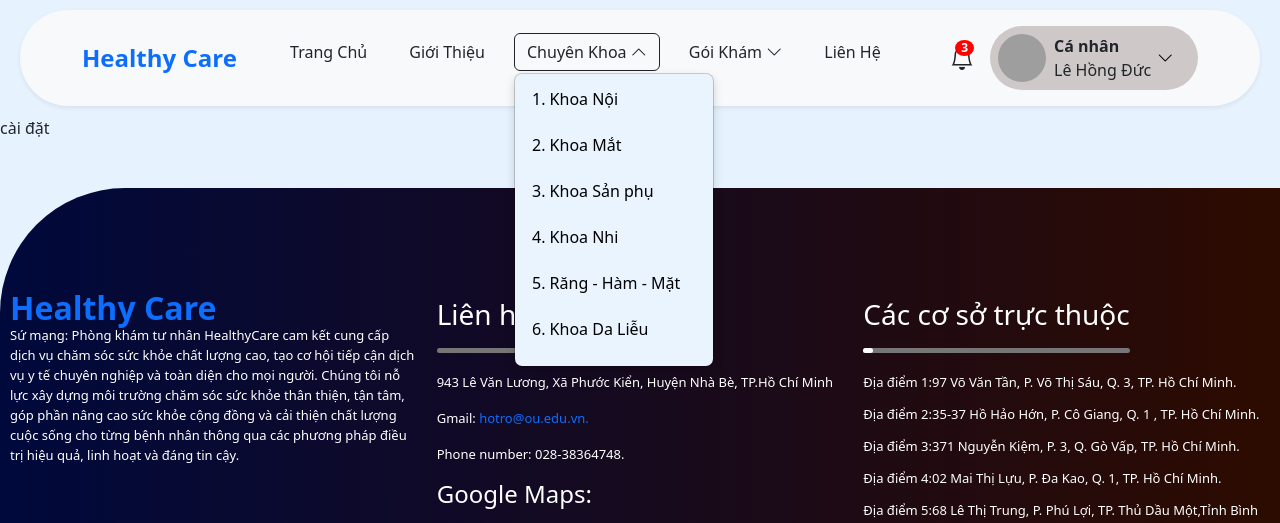
After one commit to habaodang/clinic_management, a Flask app: page /setting in a window 1280 px wide, after a click on "Chuyên Khoa". The commit adds this page. Shown: the top 523 px of the page. Run offline with Flask 3, Linux system fonts and the light colour scheme; grey boxes are pictures that could not be loaded.

Commit message:
font-end-login

```diff
--- a/app/routes.py
+++ b/app/routes.py
@@ -16,6 +16,21 @@ def logout_process():
 def login():
     return render_template('login.html')
 
+
+@bp.route('/indexLogin')
+def index_login():
+    return render_template('indexLogin.html')
+
+
+@bp.route('/medicalBook')
+def medical_book():
+    return render_template('medicalBook.html')
+
+
+@bp.route('/setting')
+def setting():
+    return render_template('setting.html')
+
 @bp.route('/register')
 def register():
     return render_template('register.html')
--- a/app/static/css/appointment.css
+++ b/app/static/css/appointment.css
@@ -10,7 +10,7 @@
 
 }
 footer {
-  margin-top:0rem !important;
+  margin-top:3rem !important;
   border-radius:2rem 2rem 0 0;
 }
 .form-label {
--- a/app/static/css/style.css
+++ b/app/static/css/style.css
@@ -12,6 +12,86 @@ footer {
   font-size: 13px;
   line-height: 20px;
 }
+
+.btnLogin {
+      background-color: #cfc8c8 !important;
+      border-radius: 2rem;
+      cursor: pointer;
+      transition: box-shadow 0.3s;
+    }
+    .btnLogin:hover {
+      box-shadow: 0 4px 8px rgba(0, 0, 0, 0.1);
+    }
+    .dropdown-menu {
+      min-width: 200px;
+    }
+.btnDown {
+    border-radius: 2rem !important;
+}
+.btnDrop
+{
+ width: 13rem;
+}
+
+
+
+.dropdownToggle {
+  border: none;
+  outline: none;
+  background-color:#cfc8c8;
+  width: 2rem;
+  height: 2rem;
+  border-radius: 5rem !important;
+}
+
+.dropdownToggle:hover {
+   background-color:blue;
+   color:white
+}
+.dropdownToggle:focus {
+  outline: none;
+  box-shadow: none;
+}
+.dropdownToggle i{
+   margin-right:1rem;
+ }
+.avt img {
+   width: 3rem;
+   height: 3rem;
+   margin:0.5rem;
+
+}
+
+.dropdown-menu a {
+    color: black;
+    padding: 5px 17px !important;
+    transition: all 0.3s ease-in-out;
+    background-color: #e9f4ff;
+
+}
+.dropdown-menu a:hover {
+    border-radius:2rem;
+
+
+}
+ .notification {
+      position: relative;
+      cursor: pointer;
+    }
+ .notification .badge {
+      position: absolute;
+      top: 0;
+      right: 0;
+      background-color: red;
+      color: white;
+      border-radius: 50%;
+      font-size: 12px;
+      padding: 2px 6px;
+    }
+ .dropdownHello li{
+   padding-left: 1rem;
+
+ }
 .statistics-container {
       padding: 1rem 1rem;
       margin-top: 11rem; /* Khoảng cách phía trên */
--- a/app/templates/appointment.html
+++ b/app/templates/appointment.html
@@ -83,7 +83,7 @@
                                 </div>
                             </div>
                         {% endblock %}
-                    </div
+                    </div>
                 </div>
             </div>
         </div>
--- a/app/templates/index.html
+++ b/app/templates/index.html
@@ -4,7 +4,6 @@
     <section class="hero py-5">
         <div class="container">
             <div class="row align-items-center">
-                <!-- Text Content -->
                 <div class="col-md-6">
                     <span class="badge bg-primary text-white mb-3 px-3 py-2">Chúng Tôi Làm Việc Từ Cái Tâm</span>
                     <h1 class="display-5 fw-bold">
@@ -16,13 +15,10 @@
                     </p>
                     <div class="mt-4">
                         <a href="/appointment"><button class="btn btn-primary me-3">Đặt Lịch Ngay Bây Giờ</button></a>
-                        <!-- Nút Play Video -->
                         <button class="btn btn-outline-secondary" id="playVideoBtn">Xem Video</button>
                     </div>
                 </div>
-                <!-- Illustration -->
                 <div class="col-md-6 text-center">
-                    <!-- Carousel -->
                     <div id="imageCarousel" class="carousel slide" data-bs-ride="carousel" data-bs-interval="3000">
                         <div class="carousel-inner">
                             <div class="carousel-item active">
@@ -42,7 +38,6 @@
                                      class="d-block w-100" alt="Image 4">
                             </div>
                         </div>
-                        <!-- Controls -->
                         <button class="carousel-control-prev" type="button" data-bs-target="#imageCarousel" data-bs-slide="prev">
                             <span class="carousel-control-prev-icon" aria-hidden="true"></span>
                             <span class="visually-hidden">Previous</span>
@@ -181,5 +176,4 @@
 {% block javascript %}
 <script src="{{ url_for('static', filename='js/style.js') }}"></script>
 <script src="https://cdn.jsdelivr.net/npm/bootstrap@5.3.0-alpha1/dist/js/bootstrap.bundle.min.js"></script>
-
 {% endblock %}
--- /dev/null
+++ b/app/templates/indexLogin.html
@@ -0,0 +1,182 @@
+{% extends 'layout/base.html' %}
+{% block header %}
+{% include 'layout/headerLogin.html' %}
+{% endblock %}
+{% block content %}
+<section class="container">
+    <section class="hero py-5">
+        <div class="container">
+            <div class="row align-items-center">
+                <div class="col-md-6">
+                    <span class="badge bg-primary text-white mb-3 px-3 py-2">Chúng Tôi Làm Việc Từ Cái Tâm</span>
+                    <h1 class="display-5 fw-bold">
+                        Chúng tôi luôn đặt sức khỏe và uy tín của khách hàng lên <span
+                            class="text-primary">Hàng Đầu</span>
+                    </h1>
+                    <p class="mt-3 text-muted">
+                        Hãy đặt lịch trước để được nhận nhiều ưu đãi nhé.
+                    </p>
+                    <div class="mt-4">
+                        <a href="/appointment"><button class="btn btn-primary me-3">Đặt Lịch Ngay Bây Giờ</button></a>
+                        <button class="btn btn-outline-secondary" id="playVideoBtn">Xem Video</button>
+                    </div>
+                </div>
+                <div class="col-md-6 text-center">
+                    <div id="imageCarousel" class="carousel slide" data-bs-ride="carousel" data-bs-interval="3000">
+                        <div class="carousel-inner">
+                            <div class="carousel-item active">
+                                <img src="https://res.cloudinary.com/dudfmzv9d/image/upload/v1733338116/svcxbqvh8gxj9yfqcuts.webp"
+                                     class="d-block w-100" alt="Image 1">
+                            </div>
+                            <div class="carousel-item">
+                                <img src="https://res.cloudinary.com/dudfmzv9d/image/upload/v1733651232/pexels-artempodrez-5726794_chluuk.jpg"
+                                     class="d-block w-100" alt="Image 2">
+                            </div>
+                            <div class="carousel-item">
+                                <img src="https://res.cloudinary.com/dudfmzv9d/image/upload/v1733651317/pexels-tara-winstead-7723532_jgzhdz.jpg"
+                                     class="d-block w-100" alt="Image 3">
+                            </div>
+                            <div class="carousel-item">
+                                <img src="https://res.cloudinary.com/dudfmzv9d/image/upload/v1733650998/pexels-pavel-danilyuk-8442105_ra2tqr.jpg"
+                                     class="d-block w-100" alt="Image 4">
+                            </div>
+                        </div>
+                        <button class="carousel-control-prev" type="button" data-bs-target="#imageCarousel" data-bs-slide="prev">
+                            <span class="carousel-control-prev-icon" aria-hidden="true"></span>
+                            <span class="visually-hidden">Previous</span>
+                        </button>
+                        <button class="carousel-control-next" type="button" data-bs-target="#imageCarousel" data-bs-slide="next">
+                            <span class="carousel-control-next-icon" aria-hidden="true"></span>
+                            <span class="visually-hidden">Next</span>
+                        </button>
+                    </div>
+                </div>
+            </div>
+        </div>
+    </section>
+</section>
+<section id="gioithieuSection">
+    <div style="width: 10%; height: 10%; min-height: 12vh; background-color: #e6f3ff;">
+    </div>
+<div class="container">
+    <div class="row">
+      <div class="col-md-12 text-center">
+        <h2 class="mb-4">Thông Tin Về Chúng Tôi</h2>
+        <hr class="my-2">
+        <p class="lead">
+          Chúng tôi có đội ngũ lên đến 50 thành viên. <br>
+          Phòng khám được thành lập với sứ mệnh cung cấp dịch vụ y tế chất lượng cao, đáp ứng nhu cầu chăm sóc sức khỏe của
+          cộng đồng. Với đội ngũ bác sĩ chuyên môn cao, thiết bị hiện đại và môi trường khám chữa bệnh thân thiện, chúng tôi cam
+          kết mang đến sự an tâm và hiệu quả cho người bệnh.
+        </p>
+        <hr class="my-2">
+      </div>
+    </div>
+  </div>
+<div class="col-md-12 text-center">
+    <div id="uniqueCarousel" class="carousel slide" data-bs-ride="carousel" data-bs-interval="3000">
+        <div class="carousel-content-wrapper">
+            <div class="carousel-item active">
+                <div class="d-flex justify-content-center my-unique-carousel-wrapper">
+                    <div class="my-unique-carousel-card">
+                        <h3>Chuyên Khoa Nội</h3>
+                        <p>Chẩn đoán và điều trị các bệnh lý liên quan đến tim mạch với đội ngũ chuyên gia hàng đầu.</p>
+                        <a href="#" class="btn btn-primary">Tìm hiểu thêm</a>
+                    </div>
+                    <div class="my-unique-carousel-card">
+                        <h3>Chuyên Khoa Mắt</h3>
+                        <p>Chẩn đoán và điều trị các bệnh lý liên quan đến tim mạch với đội ngũ chuyên gia hàng đầu.</p>
+                        <a href="#" class="btn btn-primary">Tìm hiểu thêm</a>
+                    </div>
+                    <div class="my-unique-carousel-card">
+                        <h3>Chuyên Khoa </h3>
+                        <p>Chẩn đoán và điều trị các bệnh lý liên quan đến tim mạch với đội ngũ chuyên gia hàng đầu.</p>
+                        <a href="#" class="btn btn-primary">Tìm hiểu thêm</a>
+                    </div>
+                </div>
+            </div>
+            <div class="carousel-item">
+                <div class="d-flex justify-content-center my-unique-carousel-wrapper">
+                    <div class="my-unique-carousel-card">
+                        <h3>Chuyên Khoa Nhi</h3>
+                        <p>Chẩn đoán và điều trị các bệnh lý liên quan đến tim mạch với đội ngũ chuyên gia hàng đầu.</p>
+                        <a href="#" class="btn btn-primary">Tìm hiểu thêm</a>
+                    </div>
+                    <div class="my-unique-carousel-card">
+                        <h3>Răng - Hàm - Mặt</h3>
+                        <p>Chẩn đoán và điều trị các bệnh lý liên quan đến tim mạch với đội ngũ chuyên gia hàng đầu.</p>
+                        <a href="#" class="btn btn-primary">Tìm hiểu thêm</a>
+                    </div>
+                    <div class="my-unique-carousel-card">
+                        <h3>Chuyên Khoa</h3>
+                        <p>Chẩn đoán và điều trị các bệnh lý liên quan đến tim mạch với đội ngũ chuyên gia hàng đầu.</p>
+                        <a href="#" class="btn btn-primary">Tìm hiểu thêm</a>
+                    </div>
+                </div>
+                </div>
+        </div>
+        <!-- Nút điều hướng Previous -->
+        <button class="carousel-control-prev" type="button" data-bs-target="#uniqueCarousel" data-bs-slide="prev" style="background-color: black; border: none; color: white;">
+            <span class="carousel-control-prev-icon" aria-hidden="true"></span>
+            <span class="visually-hidden">Previous</span>
+        </button>
+        <!-- Nút điều hướng Next -->
+        <button class="carousel-control-next" type="button" data-bs-target="#uniqueCarousel" data-bs-slide="next" style="background-color: black; border: none; color: white;">
+            <span class="carousel-control-next-icon" aria-hidden="true"></span>
+            <span class="visually-hidden">Next</span>
+        </button>
+    </div>
+</div>
+  <div class="statistics-container">
+    <h4 class="statistics-title">Số liệu hoạt động của phòng khám</h4>
+    <p class="statistics-subtitle">Cam kết chất lượng dịch vụ</p>
+    <div class="statistics-grid">
+      <div class="statistics-item">
+        <div class="statistics-icon">👥</div>
+        <div class="statistics-number">Hơn 10,000</div>
+        <div class="statistics-label">Bệnh Nhân Đã Khám</div>
+      </div>
+      <div class="statistics-item">
+        <div class="statistics-icon">🏢</div>
+        <div class="statistics-number">3</div>
+        <div class="statistics-label">Cơ Sở Phòng Khám</div>
+      </div>
+      <div class="statistics-item">
+        <div class="statistics-icon">🏆</div>
+        <div class="statistics-number">300</div>
+        <div class="statistics-label">Đạt kỷ lục lượt khám cao nhất trong 1 ngày</div>
+      </div>
+      <div class="statistics-item">
+        <div class="statistics-icon">💳</div>
+        <div class="statistics-number">11,214</div>
+        <div class="statistics-label">Giao Dịch Thanh Toán</div>
+      </div>
+    </div>
+  </div>
+</section>
+<section class="team-section py-5">
+  <div class="container">
+    <div class="row align-items-center">
+      <!-- Cột hình ảnh -->
+      <div class="col-md-6 text-center">
+        <img src="https://res.cloudinary.com/dudfmzv9d/image/upload/v1733816985/pexels-gustavo-fring-8770713_npanma.jpg" alt="Đội ngũ bác sĩ" class="img-fluid rounded">
+      </div>
+      <!-- Cột nội dung -->
+      <div class="col-md-6">
+        <h2 class="fw-bold mb-3">Đội ngũ bác sĩ tại Healthy Care</h2>
+        <p class="text-muted">
+          Chúng tôi tự hào sở hữu một đội ngũ bác sĩ giàu kinh nghiệm, chuyên môn cao và tận tâm với nghề.
+          Được đào tạo tại các trường đại học y khoa uy tín trong và ngoài nước, các bác sĩ của chúng tôi
+          luôn cập nhật những kiến thức y khoa mới nhất để cung cấp dịch vụ chăm sóc sức khỏe chất lượng
+          và hiệu quả cho bệnh nhân.
+        </p>
+        <a href="#" class="btn btn-primary px-4 py-2">Tìm Hiểu Về Đội Ngũ Bác Sĩ</a>
+      </div>
+    </div>
+  </div>
+</section>
+{% endblock %}
+{% block javascript %}
+<script src="{{ url_for('static', filename='js/style.js') }}"></script>
+<script src="https://cdn.jsdelivr.net/npm/bootstrap@5.3.0-alpha1/dist/js/bootstrap.bundle.min.js"></script>
+{% endblock %}
--- /dev/null
+++ b/app/templates/layout/headerLogin.html
@@ -0,0 +1,90 @@
+<header class="bg-light py-3 shadow-sm">
+    <div class="container d-flex justify-content-between align-items-center">
+        <a href="#" class="text-lightblue fw-bold fs-4">Healthy Care</a>
+        <nav class="d-none d-lg-block">
+            <ul class="list-unstyled d-flex mb-0">
+                <li class="me-3">
+                    <div class="dropdown">
+                        <a href="/">
+                            <button class="btn btn-white bt-hover" type="button" id="homeButton">Trang Chủ</button>
+                        </a>
+                    </div>
+                </li>
+                <li class="me-3">
+                    <div class="dropdown">
+                        <a href="/#gioithieuSection" id="introButtonLink">
+                            <button class="btn btn-white bt-hover" type="button" id="introButton">Giới Thiệu</button>
+                        </a>
+                    </div>
+                </li>
+                <li class="me-3">
+                    <div class="dropdown">
+                        <button class="btn btn-white dropdown-toggle bt-hover" type="button" id="dropdownMenu"
+                                data-bs-toggle="dropdown" aria-expanded="false">
+                            Chuyên Khoa <i class="bi bi-chevron-down" id="dropdownIcon3"></i>
+                        </button>
+                        <ul class="dropdown-menu" aria-labelledby="dropdownMenu3">
+                            <li><a class="dropdown-item" href="#">1. Khoa Nội</a></li>
+                            <li><a class="dropdown-item" href="#">2. Khoa Mắt</a></li>
+                            <li><a class="dropdown-item" href="#">3. Khoa Sản phụ</a></li>
+                            <li><a class="dropdown-item" href="#">4. Khoa Nhi</a></li>
+                            <li><a class="dropdown-item" href="#">5. Răng - Hàm - Mặt</a></li>
+                            <li><a class="dropdown-item" href="#">6. Khoa Da Liễu</a></li>
+                        </ul>
+                    </div>
+                </li>
+                <li class="me-3">
+                    <div class="dropdown bt-hover">
+                        <button class="btn btn-white dropdown-toggle" type="button" id="dropdownMenu2"
+                                data-bs-toggle="dropdown" aria-expanded="false">
+                            Gói Khám <i class="bi bi-chevron-down" id="dropdownIcon4"></i>
+                        </button>
+                        <ul class="dropdown-menu" aria-labelledby="dropdownMenu4">
+                            <li><a class="dropdown-item" href="#">Gói Khám Dành Cho Người Lớn</a></li>
+                            <li><a class="dropdown-item" href="#">Gói Khám Dành Cho Trẻ Em</a></li>
+                            <li><a class="dropdown-item" href="#">Gói Khám Dành Cho Sản Phụ</a></li>
+                        </ul>
+                    </div>
+                </li>
+                <li class="me-3">
+                    <div class="dropdown bt-hover">
+                        <a href="#section2" id="contactButton">
+                            <button class="btn btn-white" type="button">
+                                Liên Hệ
+                            </button>
+                        </a>
+                    </div>
+                </li>
+            </ul>
+        </nav>
+         <div class="d-flex align-items-center">
+        <!-- Notification Icon -->
+        <div class="dropdown notification me-3">
+          <i class="bi bi-bell fs-4" data-bs-toggle="dropdown" aria-expanded="false"></i>
+          <span class="badge">3</span>
+          <ul class="dropdown-menu dropdown-menu-end">
+            <li><a class="dropdown-item" href="#">Thông báo 1</a></li>
+            <li><a class="dropdown-item" href="#">Thông báo 2</a></li>
+            <li><a class="dropdown-item" href="#">Thông báo 3</a></li>
+          </ul>
+        </div>
+        <div class="dropdown btnDrop">
+            <div class="d-flex align-items-center btnLogin avt" data-bs-toggle="dropdown" aria-expanded="false">
+                <img src="https://res.cloudinary.com/dwylms8iz/image/upload/v1733337201/cld-sample-5.jpg" alt="Avatar"
+                     class="rounded-circle">
+                <div>
+                    <div class="fw-bold">Cá nhân</div>
+                    <div>Lê Hồng Đức</div>
+                </div>
+                <button class = "dropdownToggle"><i class="bi bi-chevron-down"></i></button>
+            </div>
+            <ul class="dropdown-menu dropdown-menu-end dropdownHello">
+                <li>Chào, DUC</li><hr>
+                <li><a class="dropdown-item" href="/medicalBook">Sổ tay khám bệnh</a></li>
+                <li><a class="dropdown-item" href="/setting">Cài đặt</a></li>
+                <li><a class="dropdown-item" href="/">Thoát</a></li>
+            </ul>
+        </div>
+    </div>
+</header>
+<link href="https://cdn.jsdelivr.net/npm/bootstrap-icons/font/bootstrap-icons.css" rel="stylesheet">
--- a/app/templates/login.html
+++ b/app/templates/login.html
@@ -50,7 +50,8 @@
                             <a href="#!" class="link">Quên mật khẩu?</a>
                         </div>
                         <div class="input-form-container">
-                            <button type="button" class="submit btn btn-primary">Đăng nhập</button>
+                            <a href="/indexLogin"><button type="button" class="submit btn btn-primary">Đăng nhập</button></a>
+
                         </div>
                         <div class="input-form-container">
                             <a href="#" class="btn btn-signup"><img
--- /dev/null
+++ b/app/templates/medicalBook.html
@@ -0,0 +1,5 @@
+{% extends 'indexLogin.html' %}
+{% block content %}
+<div>Sổ tay khám bệnh</div>
+
+{% endblock %}
--- /dev/null
+++ b/app/templates/setting.html
@@ -0,0 +1,5 @@
+{% extends 'indexLogin.html' %}
+{% block content %}
+<div>cài đặt</div>
+
+{% endblock %}
```
